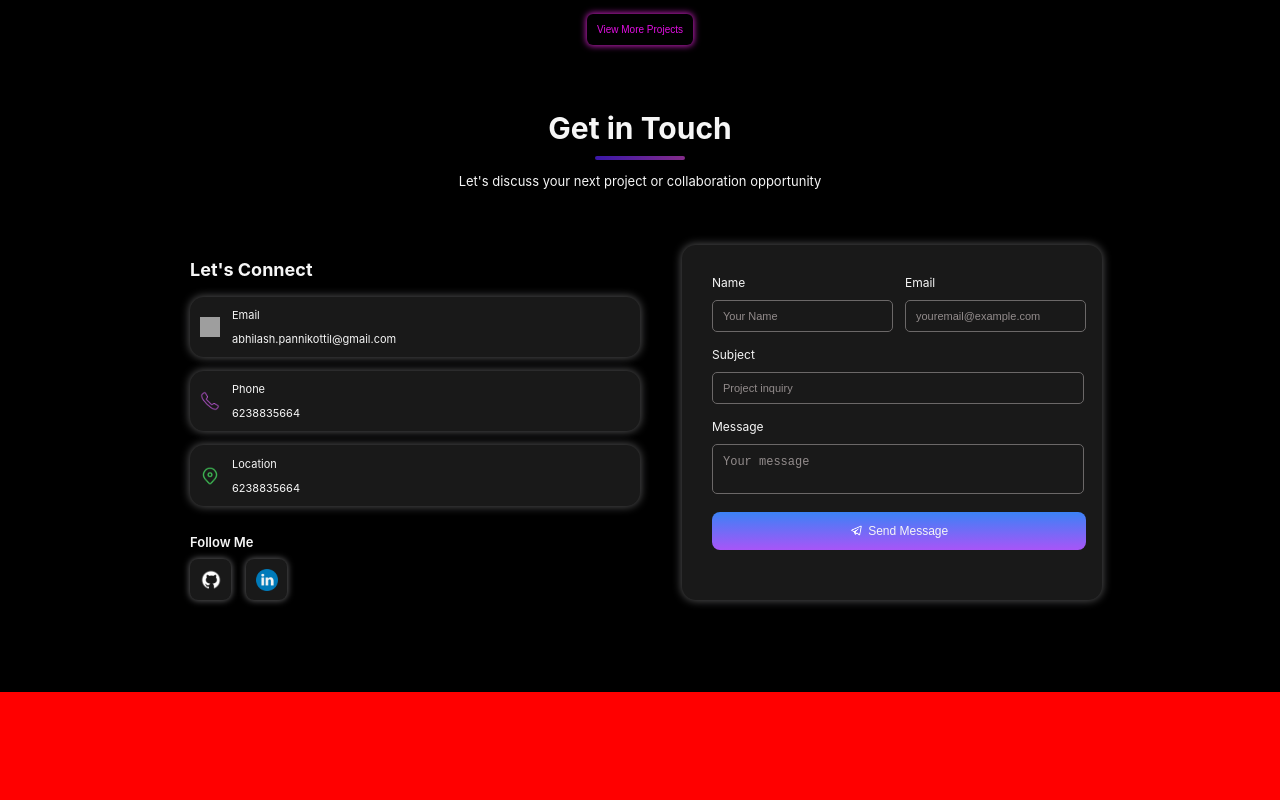
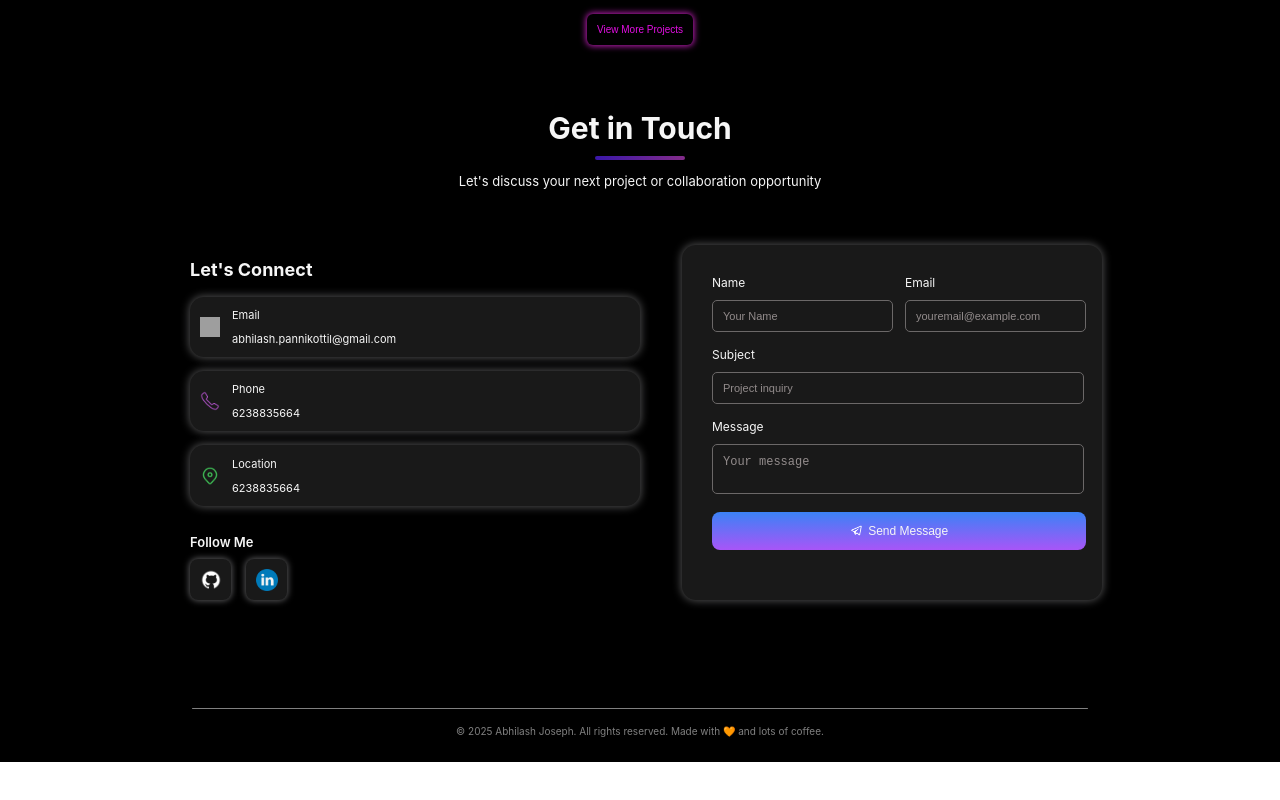
Before and after one commit to abhilashjoseph16/Portfolio, a React (Vite) app: page / in a window 1280 px wide. Shown: the part 2627-3427 px from the top of the page. After the commit the page ends 3389 px from the top, so only its background shows below. Built offline with nearby package versions, Linux system fonts and the light colour scheme; no server answers; grey boxes are pictures that could not be loaded.

Commit message:
updated footer

```diff
--- a/src/components/Footer.jsx
+++ b/src/components/Footer.jsx
@@ -1,11 +1,15 @@
-import React from 'react'
+import React from "react";
 
 function Footer() {
   return (
-    <div className='portfolio-footer-main-container'>
-
+    <div className="portfolio-footer-main-container">
+      <div className="footer-line"></div>
+      <p>
+        © {new Date().getFullYear()} Abhilash Joseph. All rights reserved. Made
+        with 🧡 and lots of coffee.
+      </p>
     </div>
-  )
+  );
 }
 
-export default Footer
+export default Footer;
--- /dev/null
+++ b/src/styles/_app.scss
@@ -0,0 +1,3 @@
+section {
+  scroll-margin-top: 70px;
+}
--- a/src/styles/components/_footer.scss
+++ b/src/styles/components/_footer.scss
@@ -1,5 +1,21 @@
-.portfolio-footer-main-container{
-    display: flex;
-    height: 300px;
-    background-color: red;
+.portfolio-footer-main-container {
+  display: flex;
+  flex-direction: column;
+  align-items: center;
+  justify-content: center;
+  height: 70px;
+  color: grey;
+  background-color: black;
+  .footer-line {
+    height: 0.5px;
+    width: 70%;
+    margin-bottom: 7px;
+    border-radius: 10px;
+    background-color: grey;
+  }
+  p {
+    width: 80%;
+    text-align: center;
+    font-size: 10px;
+  }
 }
--- a/src/styles/main.scss
+++ b/src/styles/main.scss
@@ -6,6 +6,7 @@
 @use "./components/contact";
 @use "./components/alert";
 @use "./components/footer";
+@use "./app";
 
 html{
     scroll-behavior: smooth;
```
